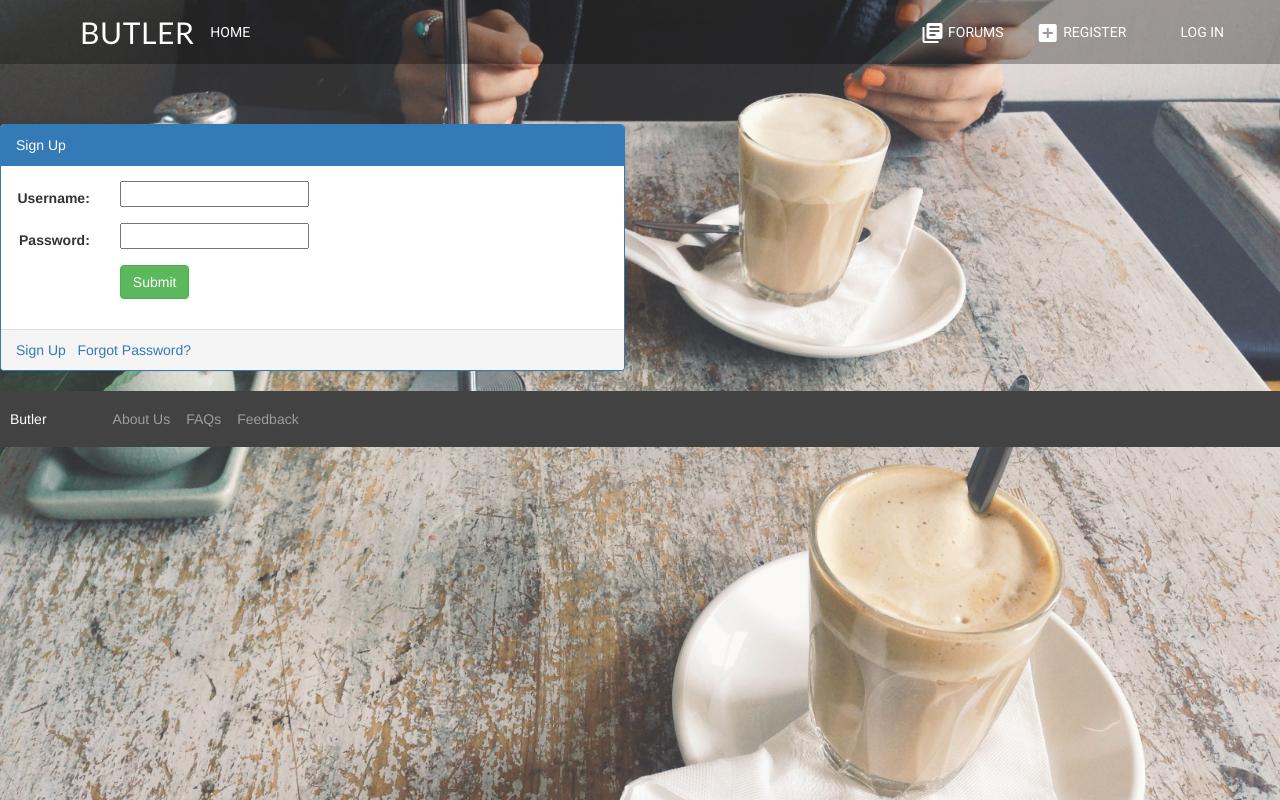
After one commit to DasAditya/Butler-1, a Django app: page /home/logout_user/ in a window 1280 px wide. The commit adds this page. Run offline with Django 3.2, Linux system fonts and the light colour scheme; some libraries are stand-ins or nearby versions.

Commit message:
added login, logout, register and their templates

```diff
--- /dev/null
+++ b/home/forms.py
@@ -0,0 +1,10 @@
+from django import forms
+from django.contrib.auth.models import User
+
+
+class UserForm(forms.ModelForm):
+    password = forms.CharField(widget=forms.PasswordInput)
+
+    class Meta:
+        model = User
+        fields = ['username', 'email', 'password']
--- /dev/null
+++ b/home/templates/home/base_visitor.html
@@ -0,0 +1,117 @@
+<!DOCTYPE html>
+<html lang="en">
+<head>
+    <meta charset="UTF-8">
+    <title>BUTLER</title>
+
+    {% load staticfiles %}
+        <link rel="stylesheet" href="https://fonts.googleapis.com/icon?family=Material+Icons">
+        <link rel="stylesheet" href="https://fonts.googleapis.com/css?family=Roboto:regular,bold,italic,thin,light,bolditalic,black,medium&amp;lang=en">
+        <link rel="stylesheet" href="https://code.getmdl.io/1.2.1/material.indigo-pink.min.css">
+        <script defer src="https://code.getmdl.io/1.2.1/material.min.js"></script>
+        <link rel="stylesheet" href="http://maxcdn.bootstrapcdn.com/bootstrap/3.3.7/css/bootstrap.min.css">
+        <script src="https://ajax.googleapis.com/ajax/libs/jquery/1.12.4/jquery.min.js"></script>
+        <script src="http://maxcdn.bootstrapcdn.com/bootstrap/3.3.7/js/bootstrap.min.js"></script>
+
+        <link rel="stylesheet" type="text/css" href="{% static 'home/styles.css' %}" />
+
+</head>
+
+
+<body>
+<div class="demo-layout-transparent mdl-layout mdl-js-layout mdl-layout--fixed-header">
+        <header class="mdl-layout__header mdl-layout__header--transparent">
+            <div class="mdl-layout__header-row">
+                <!-- Title -->
+                <span class="mdl-layout-title" style="font-family:calibri;font-size:30px;">BUTLER</span>
+                <a href="{% url 'home:index' %}" class="mdl-button mdl-color-text--white">
+                    Home
+                </a>
+
+                <!-- Add spacer, to align navigation to the right -->
+                <div class="mdl-layout-spacer"></div>
+                <!-- Navigation -->
+                <nav class="mdl-navigation">
+                    <a href="" class="mdl-button mdl-color-text--white">
+                        <i class="material-icons">library_books</i>
+                        Forums
+                    </a>
+                    <a href="{% url 'home:register' %}" class="mdl-button mdl-color-text--white">
+                        <i class="material-icons">add_box</i>
+                        Register
+                    </a>
+                    <a href="{% url 'home:login_user' %}" class="mdl-button mdl-color-text--white">
+                        <i class="material-icons"></i>
+                        Log In
+                    </a>
+                </nav>
+            </div>
+        </header>
+
+        <!-- Modal -->
+<!--
+        <div class="modal fade" id="loginModal" role="dialog">
+            <div class="modal-dialog">
+
+                <div class="modal-content">
+
+                    <div class="modal-header">
+                        <button type="button" class="close" data-dismiss="modal">&times;</button>
+                        <h4 class="modal-title">Log In</h4>
+                    </div>
+
+                    <div class="modal-body">
+                        <form>
+                            <div class="mdl-textfield mdl-js-textfield mdl-textfield&#45;&#45;floating-label">
+                                <label for="input_email" class="mdl-textfield__label">Email</label>
+                                <input type="email" class="mdl-textfield__input" id="input_email" />
+                            </div>
+                            <div class="mdl-textfield mdl-js-textfield mdl-textfield&#45;&#45;floating-label">
+                                <label for="input_password" class="mdl-textfield__label">Password</label>
+                                <input type="password" class="mdl-textfield__input" id="input_password" />
+                            </div>
+                            <br>
+                            <button class="mdl-button mdl-js-button mdl-button&#45;&#45;raised mdl-js-ripple-effect"
+                                    type="submit">
+                                Sign In
+                            </button>
+                            <br>
+                        </form>
+                    </div>
+
+                    <div class="modal-footer">
+                        <a href="#">Sign Up</a> &nbsp;
+                        <a href="#">Forgot Password?</a>
+                    </div>
+                </div>
+
+            </div>
+        </div>
+-->
+
+        <main class="mdl-layout__content">
+            <br>
+            <br>
+            <br>
+
+            {% block body %}
+
+            {% endblock %}
+
+            <footer class="mdl-mini-footer" style="padding:10px 10px;">
+                <div class="mdl-mini-footer__left-section">
+                    <div class="mdl-logo">Butler</div>
+                    <ul class="mdl-mini-footer__link-list" style="padding-left:50px;">
+                        <li><a href="#">About Us</a></li>
+                        <li><a href="#">FAQs</a></li>
+                        <li><a href="#">Feedback</a></li>
+                    </ul>
+                </div>
+            </footer>
+
+        </main>
+
+    </div>
+
+</body>
+</html>
--- a/home/templates/home/index.html
+++ b/home/templates/home/index.html
@@ -1,5 +1,4 @@
-{% extends 'home/base.html' %}
-
+{% extends base_template %}
 
 {% block body %}
 
--- /dev/null
+++ b/home/templates/home/login.html
@@ -0,0 +1,54 @@
+{% extends 'home/base_visitor.html' %}
+
+{% block body %}
+
+    <div class="row">
+        <div class="col-md-6">
+
+            <div class="panel panel-primary">
+
+                <div class="panel-heading">Sign Up</div>
+
+                <div class="panel-body">
+                    {% if error_message %}
+                        <p><strong>{{ error_message }}</strong></p>
+                    {% endif %}
+
+                    <form class="form-horizontal" role="form" action="{% url 'home:login_user'%}" method="post"
+                          enctype="multipart/form-data">
+                        {% csrf_token %}
+                        <div class="form-group">
+                            <label class="control-label col-sm-2" for="id_username">
+                                Username:
+                            </label>
+                            <div class="col-sm-10">
+                                <input id="id_username" maxlength="30" name="username" type="text">
+                            </div>
+                        </div>
+                        <div class="form-group">
+                            <label class="control-label col-sm-2" for="id_password">
+                                Password:
+                            </label>
+                            <div class="col-sm-10">
+                                <input id="id_password" maxlength="30" name="password" type="password">
+                            </div>
+                        </div>
+                        <div class="form-group">
+                            <div class="col-sm-offset-2 col-sm-10">
+                                <button type="submit" class="btn btn-success">Submit</button>
+                            </div>
+                        </div>
+                    </form>
+                </div>
+
+                <div class="panel-footer">
+                    <a href="#">Sign Up</a> &nbsp;
+                    <a href="#">Forgot Password?</a>
+                </div>
+
+            </div>
+
+        </div>
+    </div>
+
+{% endblock %}
--- a/home/templates/houseonrent/index.html
+++ b/home/templates/houseonrent/index.html
@@ -1,4 +1,4 @@
-{% extends 'home/base.html' %}
+{% extends base_template %}
 
 {% block body %}
 
--- a/home/urls.py
+++ b/home/urls.py
@@ -8,6 +8,15 @@ urlpatterns = [
     # /home/
     url(r'^$', views.index, name='index'),
 
+    # /home/register/
+    url(r'^register/$', views.register, name='register'),
+
+    # /home/login/
+    url(r'^login_user/$', views.login_user, name='login_user'),
+
+    # /home/login/
+    url(r'^logout_user/$', views.logout_user, name='logout_user'),
+
     # /home/houseonrent/
     # url(r'^houseonrent/', include('houseonrent.urls'), name='houseonrent'),
 
--- a/home/views.py
+++ b/home/views.py
@@ -1,5 +1,49 @@
 from django.shortcuts import render
+from .forms import UserForm
+from django.contrib.auth import login, logout, authenticate
 
 
 def index(request):
-    return render(request, 'home/index.html')
+    if request.user.is_authenticated():
+        base = "home/base_logged_in.html"
+    else:
+        base = "home/base_visitor.html"
+    context = {'base_template': base}
+    return render(request, 'home/index.html', context)
+
+
+def register(request):
+    form = UserForm(request.POST or None)
+    if form.is_valid():
+        user = form.save(commit=False)
+        username = form.cleaned_data['username']
+        password = form.cleaned_data['password']
+        user.set_password(password)
+        user.save()
+        user = authenticate(username=username, password=password)
+        if user is not None:
+            if user.is_active:
+                login(request, user)
+                return render(request, 'home/index.html', {'base_template': "home/base_logged_in.html"})
+    return render(request, 'home/register.html', {'form': form})
+
+
+def login_user(request):
+    if request.method == "POST":
+        username = request.POST['username']
+        password = request.POST['password']
+        user = authenticate(username=username, password=password)
+        if user is not None:
+            if user.is_active:
+                login(request, user)
+                return render(request, 'home/index.html', {'base_template': "home/base_logged_in.html"})
+    return render(request, 'home/login.html')
+
+
+def logout_user(request):
+    logout(request)
+    form = UserForm(request.POST or None)
+    context = {
+        "form": form,
+    }
+    return render(request, 'home/login.html', context)
```
Also changed, not shown: home/templates/home/base_logged_in.html (added, +117 -0 lines), home/templates/home/form_template.html (added, +9 -0 lines), home/templates/home/register.html (added, +43 -0 lines), houseonrent/views.py (+8 -1 lines), db.sqlite3, media/house2.jpg (added), media/house3.jpg (added), media/house4.jpg (added), 5 other files.
